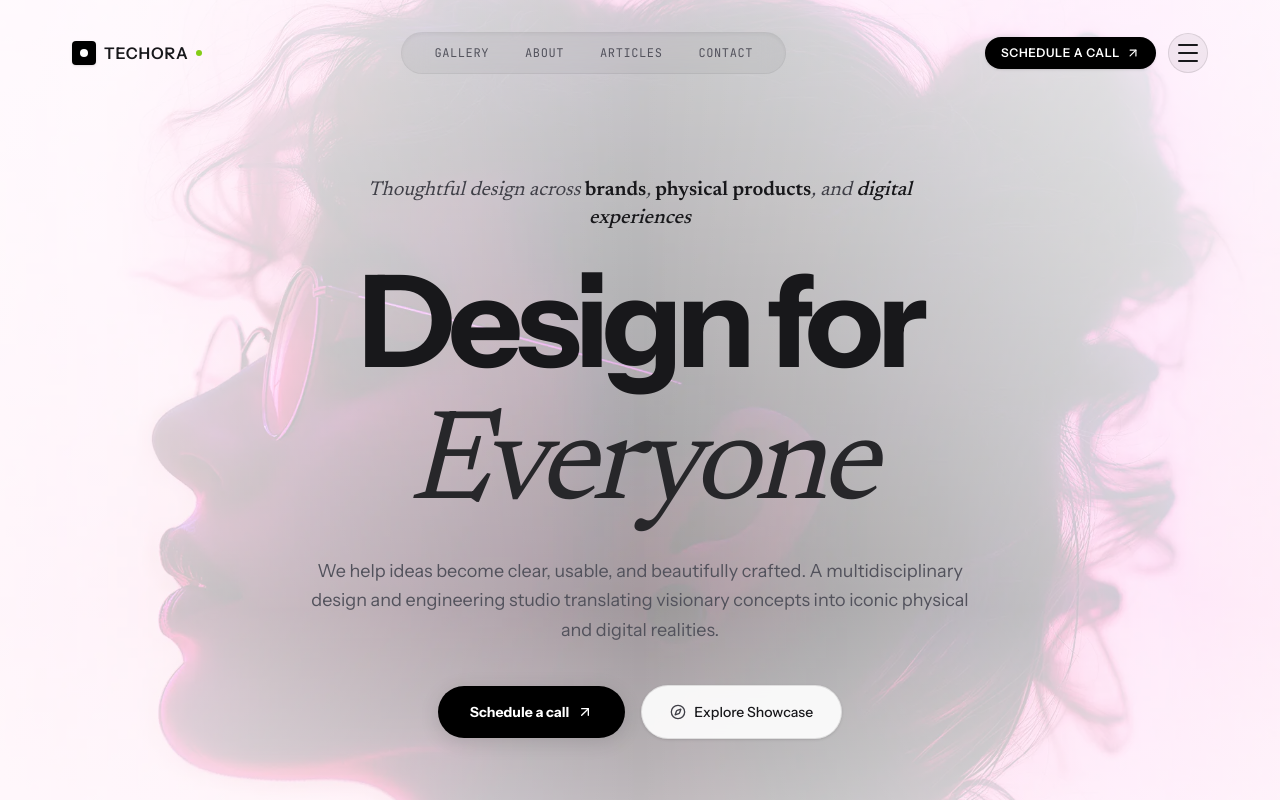
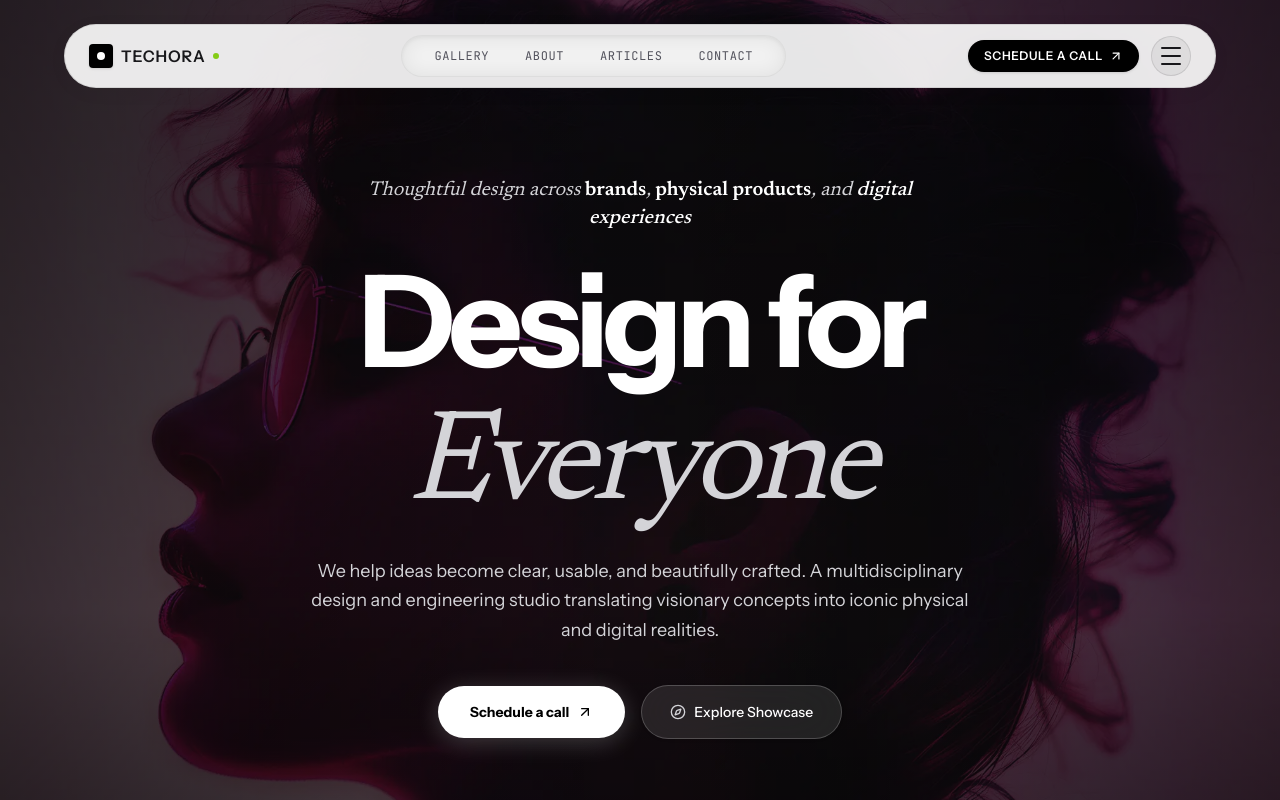
Before and after one commit to Arafat-boss/Techora-Studio, a Next.js app: page / in a window 1280 px wide. Shown: the top 800 px of the page. Built offline with nearby package versions, Linux system fonts and the light colour scheme.

Commit message:
style(hero): switch banner overlay to rich cinematic dark ambient tone

```diff
--- a/components/HeroSection.tsx
+++ b/components/HeroSection.tsx
@@ -41,20 +41,20 @@ export default function HeroSection() {
 
   return (
     <section className="relative w-full pt-36 sm:pt-44 pb-20 px-4 sm:px-6 md:px-10 overflow-hidden min-h-[90vh] flex flex-col justify-between">
-      {/* Full Hero Section Background Image */}
+      {/* Full Hero Section Background Image with Cinematic Dark Ambient Overlay */}
       <div className="absolute inset-0 w-full h-full pointer-events-none -z-10 select-none overflow-hidden">
         <Image
           src="/images/CKjpQCXbgdY4rJr7UEGzaixoAe8.webp"
           alt="Techora Studio Hero Background"
           fill
-          className="object-cover object-center scale-105 opacity-85"
+          className="object-cover object-center scale-105 opacity-90"
           priority
           quality={100}
         />
-        {/* Soft Vignette blending cleanly into White */}
-        <div className="absolute inset-0 bg-white/20" />
-        <div className="absolute inset-0 bg-gradient-to-t from-white via-white/40 to-white/70" />
-        <div className="absolute inset-0 bg-gradient-to-r from-white/60 via-transparent to-white/60" />
+        {/* Cinematic dark ambient overlay */}
+        <div className="absolute inset-0 bg-black/45" />
+        <div className="absolute inset-0 bg-gradient-to-t from-black/85 via-black/25 to-black/50" />
+        <div className="absolute inset-0 bg-gradient-to-r from-black/50 via-transparent to-black/50" />
       </div>
 
       {/* Main Hero Header Content */}
@@ -64,12 +64,12 @@ export default function HeroSection() {
           initial={{ opacity: 0, y: 20 }}
           animate={{ opacity: 1, y: 0 }}
           transition={{ duration: 0.5, delay: 0.1 }}
-          className="text-base sm:text-xl text-zinc-700 font-serif-italic max-w-xl"
+          className="text-base sm:text-xl text-zinc-300 font-serif-italic max-w-xl"
         >
           Thoughtful design across{" "}
-          <span className="text-zinc-900 not-italic font-semibold">brands</span>,{" "}
-          <span className="text-zinc-900 not-italic font-semibold">physical products</span>, and{" "}
-          <span className="text-zinc-900 font-serif-italic font-medium">digital experiences</span>
+          <span className="text-white not-italic font-semibold">brands</span>,{" "}
+          <span className="text-white not-italic font-semibold">physical products</span>, and{" "}
+          <span className="text-white font-serif-italic font-medium">digital experiences</span>
         </motion.p>
 
         {/* Main H1 Title */}
@@ -77,9 +77,9 @@ export default function HeroSection() {
           initial={{ opacity: 0, y: 25 }}
           animate={{ opacity: 1, y: 0 }}
           transition={{ duration: 0.6, delay: 0.2 }}
-          className="text-5xl sm:text-7xl md:text-8xl lg:text-9xl font-bold tracking-tighter text-zinc-900 leading-[1.02]"
+          className="text-5xl sm:text-7xl md:text-8xl lg:text-9xl font-bold tracking-tighter text-white leading-[1.02]"
         >
-          Design for <span className="font-serif-italic font-normal text-zinc-800">Everyone</span>
+          Design for <span className="font-serif-italic font-normal text-zinc-300">Everyone</span>
         </motion.h1>
 
         {/* Studio Subtitle */}
@@ -87,7 +87,7 @@ export default function HeroSection() {
           initial={{ opacity: 0, y: 20 }}
           animate={{ opacity: 1, y: 0 }}
           transition={{ duration: 0.5, delay: 0.3 }}
-          className="text-sm sm:text-base md:text-lg text-zinc-600 max-w-2xl font-normal leading-relaxed"
+          className="text-sm sm:text-base md:text-lg text-zinc-300 max-w-2xl font-normal leading-relaxed"
         >
           We help ideas become clear, usable, and beautifully crafted. A multidisciplinary design and engineering studio translating visionary concepts into iconic physical and digital realities.
         </motion.p>
@@ -101,7 +101,7 @@ export default function HeroSection() {
         >
           <Link
             href="/contact"
-            className="group relative inline-flex items-center gap-2 bg-black text-white hover:bg-zinc-800 font-bold text-sm px-8 py-4 rounded-full transition-all duration-300 shadow-[0_4px_20px_rgba(0,0,0,0.12)] hover:scale-105 active:scale-95 cursor-pointer"
+            className="group relative inline-flex items-center gap-2 bg-white text-black hover:bg-zinc-200 font-bold text-sm px-8 py-4 rounded-full transition-all duration-300 shadow-[0_4px_25px_rgba(255,255,255,0.2)] hover:scale-105 active:scale-95 cursor-pointer"
           >
             <span>Schedule a call</span>
             <ArrowUpRight className="w-4 h-4 group-hover:translate-x-0.5 group-hover:-translate-y-0.5 transition-transform" />
@@ -109,10 +109,10 @@ export default function HeroSection() {
 
           <Link
             href="/gallery"
-            className="inline-flex items-center gap-2 bg-white/90 hover:bg-white border border-black/10 hover:border-black/25 text-zinc-900 font-medium text-sm px-7 py-4 rounded-full transition-all duration-200 backdrop-blur-xl shadow-sm"
+            className="inline-flex items-center gap-2 bg-white/10 hover:bg-white/20 border border-white/20 text-white font-medium text-sm px-7 py-4 rounded-full transition-all duration-200 backdrop-blur-xl shadow-sm"
             data-cursor-text="Explore Gallery"
           >
-            <Compass className="w-4 h-4 text-zinc-700" />
+            <Compass className="w-4 h-4 text-zinc-300" />
             <span>Explore Showcase</span>
           </Link>
         </motion.div>
@@ -130,7 +130,7 @@ export default function HeroSection() {
             <Link href={`/gallery`} className="block group">
               <Card3DTilt
                 cursorText="Preview gallery"
-                className="bg-white/90 backdrop-blur-xl border border-black/10 group-hover:border-black/30 rounded-2xl p-3.5 flex flex-col justify-between transition-all duration-300 shadow-[0_8px_30px_rgba(0,0,0,0.06)] relative overflow-hidden"
+                className="bg-white/95 backdrop-blur-xl border border-white/20 group-hover:border-white/50 rounded-2xl p-3.5 flex flex-col justify-between transition-all duration-300 shadow-[0_8px_30px_rgba(0,0,0,0.25)] relative overflow-hidden"
               >
                 {/* Corner Crosshair Decoration */}
                 <div className="absolute top-2 left-2 text-zinc-300 group-hover:text-zinc-700 transition-colors font-mono text-[10px]">
--- a/components/Navbar.tsx
+++ b/components/Navbar.tsx
@@ -38,10 +38,10 @@ export default function Navbar() {
         }`}
       >
         <div
-          className={`w-full max-w-6xl mx-auto flex items-center justify-between transition-all duration-300 ${
+          className={`w-full max-w-6xl mx-auto flex items-center justify-between transition-all duration-300 bg-white/90 backdrop-blur-xl border border-black/10 rounded-full px-4 sm:px-6 ${
             isScrolled
-              ? "bg-white/90 backdrop-blur-xl border border-black/10 shadow-[0_8px_30px_rgba(0,0,0,0.06)] py-2.5 px-4 sm:px-6 rounded-full"
-              : "bg-transparent py-2 px-2"
+              ? "shadow-[0_8px_30px_rgba(0,0,0,0.08)] py-2"
+              : "shadow-[0_4px_20px_rgba(0,0,0,0.04)] py-2.5"
           }`}
         >
           {/* Logo */}
```
